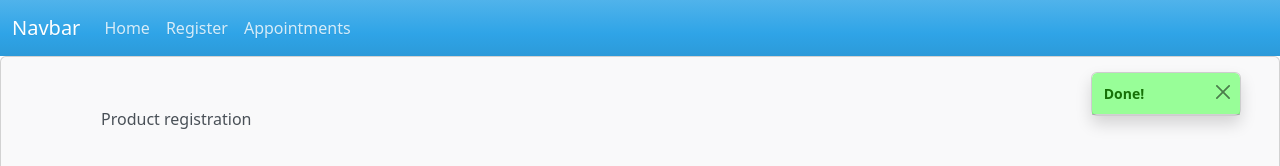
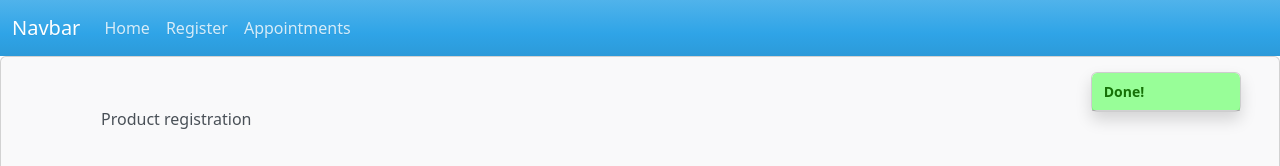
Before and after one commit to viniciusIrikawa/React-CRUD, a React (Create React App) app in the folder crud/: page /register in a window 1280 px wide. Both pictures are taken after typing "Sample", "Sample", "Sample", "Sample" into the empty fields and a click on the button "Save". Shown: the top 166 px of the page. Built offline with nearby package versions, Linux system fonts and the light colour scheme.

Commit message:
Toast notification fix

```diff
--- a/crud/src/Components/DoneMessage.js
+++ b/crud/src/Components/DoneMessage.js
@@ -1,15 +1,14 @@
 import React, { useEffect, useState } from 'react'
 import './DoneMessage.css'
 
-export const DoneMessage = (props) => {
-
+export const DoneMessage = () => {
     return (
-        <div className="toast show " role="alert" aria-live="assertive" aria-atomic="true" style={{display: props.successState ? 'block' : 'none'}}>
+        <div className="toast show " role="alert" aria-live="assertive" aria-atomic="true" >
             <div className="toast-header success">
                 <strong className="me-auto"> Done! </strong>
-                <button type="button" className="btn-close ms-2 mb-1" data-bs-dismiss="toast" aria-label="Close">
+                {/* <button type="button" className="btn-close ms-2 mb-1" data-bs-dismiss="toast" aria-label="Close">
                     <span aria-hidden="true"></span>
-                </button>
+                </button> */}
             </div>
         </div>
     )
--- a/crud/src/Views/Products/Register.js
+++ b/crud/src/Views/Products/Register.js
@@ -31,9 +31,10 @@ export const Register = () => {
       Price: form.Price,
       Provider: form.Provider
     };
+    setForm({ Success: true });
     saveInLocalStorage(product);
-    setForm({ Success: true })
-    console.log(form)
+    // clearForm();
+    console.log(form);
   }
 
   const clearForm = () => {
@@ -50,27 +51,14 @@ export const Register = () => {
     }
     products.push(product);
     localStorage.setItem(PRODUCTS , JSON.stringify(products))
-    clearForm();
-  }
-
-  const closeMessage = () => {
-    setForm({ Success: false })
   }
 
   return (
     <div className='card'>
       <div className='card-header'>
-      {/* {form.Success && <DoneMessage/>} */}
-      {form.Success &&
-        <div className="toast show " role="alert" aria-live="assertive" aria-atomic="true">
-              <div className="toast-header success">
-                  <strong className="me-auto"> Done! </strong>
-                  <button type="button" className="btn-close ms-2 mb-1" data-bs-dismiss="toast" aria-label="Close" onClick={closeMessage}>
-                      <span aria-hidden="true"></span>
-                  </button>
-              </div>
-          </div>}
-        {/* <DoneMessage successState = {form.Success}/> */}
+
+      {form.Success && <DoneMessage/>}
+
         <span> Product registration </span>
         <div className='card-body'>
           <div className='row'>
@@ -94,7 +82,7 @@ export const Register = () => {
             <div className='col-md-12'>
               <div className='form-group'>
                 <label> Description: </label>
-                <textarea className='form-control' onChange={getData} name='Description' value={form.Description}/>
+                <textarea className='form-control' onChange={getData} name='Description' value={form.Description} required/>
               </div>
             </div>
           </div>
@@ -103,7 +91,7 @@ export const Register = () => {
             <div className='col-md-6'>
               <div className='form-group'>
                 <label> *Price: </label>
-                <input type='text' className='form-control' onChange={getData} name='Price' value={form.Price} required/>
+                <input type='text' className='form-control' onChange={getData} name='Price' value={form.Price } required/>
               </div>
             </div>
 
```
